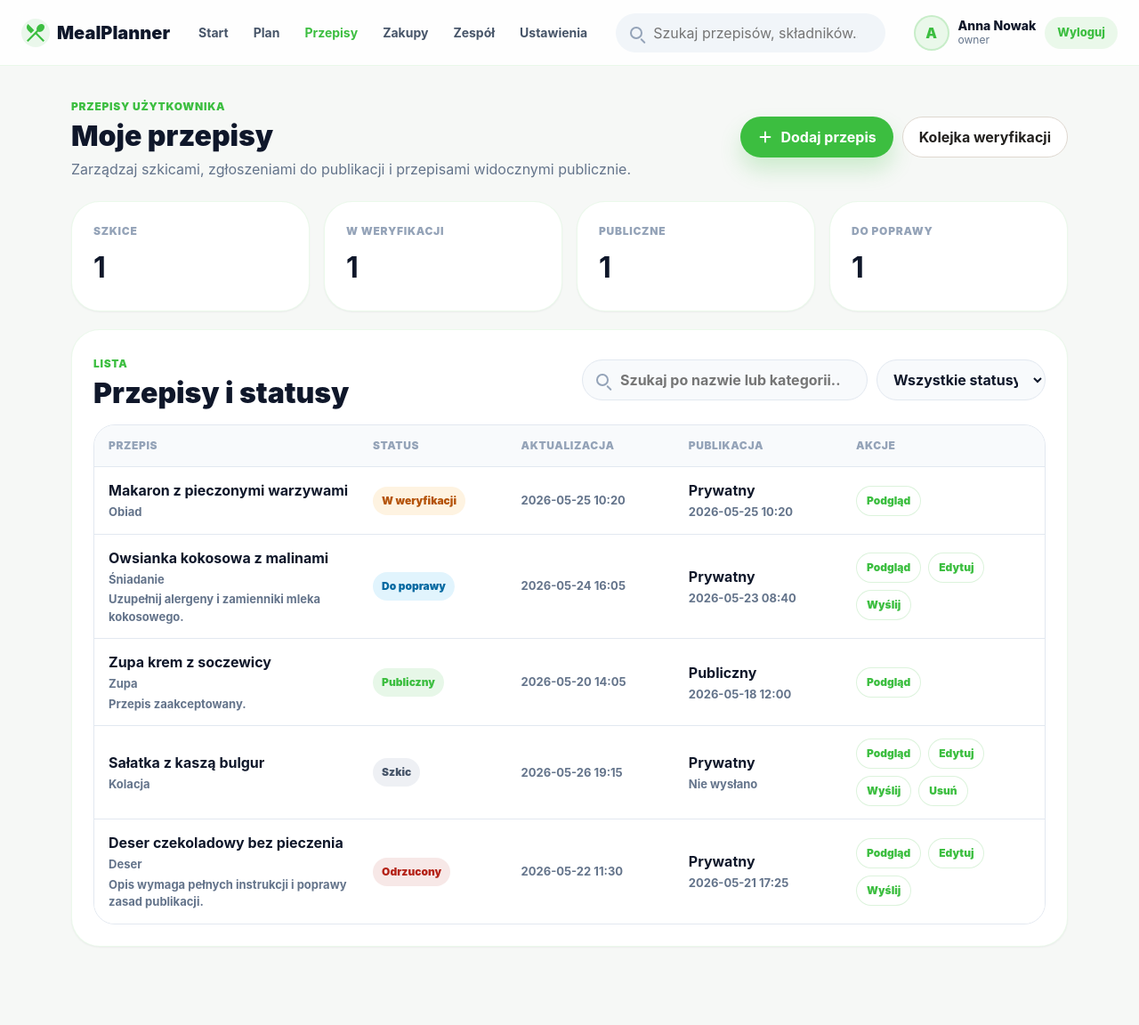
After one commit to danielryz/meal-planner, a PHP site: page /recipe-management in a window 1280 px wide. The commit adds this page. Shown: the whole page at 89% size. Run offline with PHP 8.4, Linux system fonts and the light colour scheme.

Commit message:
feat(frontend): add recipe management panel
- add the recipe management route and entry point from the recipe library

- build own recipe status filters, summary cards, and management actions

- load management data from a mock source for future backend integration

```diff
--- a/Routing.php
+++ b/Routing.php
@@ -39,6 +39,10 @@ class Routing {
         "recipe-reviews" => [
             "controller" => "DashboardController",
             "action" => "recipeReviews"
+        ],
+        "recipe-management" => [
+            "controller" => "DashboardController",
+            "action" => "recipeManagement"
         ],
         "meal-planner" => [
             "controller" => "DashboardController",
@@ -92,6 +96,7 @@ class Routing {
             case 'recipe-details':
             case 'add-recipe':
             case 'recipe-reviews':
+            case 'recipe-management':
             case 'meal-planner':
             case 'grocery-list':
             case 'users':
--- /dev/null
+++ b/public/scripts/recipe-management.js
@@ -0,0 +1,187 @@
+(() => {
+  const view = document.querySelector("[data-recipe-management-view]");
+  const managementUrl = "/public/mock/recipe_management_mock.json";
+
+  if (!view) {
+    return;
+  }
+
+  const loadingState = view.querySelector("[data-management-loading]");
+  const errorState = view.querySelector("[data-management-error]");
+  const content = view.querySelector("[data-management-content]");
+  const list = view.querySelector("[data-management-list]");
+  const emptyState = view.querySelector("[data-management-empty]");
+  const message = view.querySelector("[data-management-message]");
+  const searchInput = view.querySelector("[data-management-search]");
+  const statusFilter = view.querySelector("[data-management-status-filter]");
+  const draftCount = view.querySelector("[data-management-draft-count]");
+  const submittedCount = view.querySelector("[data-management-submitted-count]");
+  const approvedCount = view.querySelector("[data-management-approved-count]");
+  const reworkCount = view.querySelector("[data-management-rework-count]");
+  let recipes = [];
+
+  const statusLabels = {
+    draft: "Szkic",
+    submitted: "W weryfikacji",
+    changes_requested: "Do poprawy",
+    approved: "Publiczny",
+    rejected: "Odrzucony",
+  };
+
+  const visibilityLabels = {
+    private: "Prywatny",
+    public: "Publiczny",
+  };
+
+  function escapeHtml(value) {
+    return String(value)
+      .replaceAll("&", "&amp;")
+      .replaceAll("<", "&lt;")
+      .replaceAll(">", "&gt;")
+      .replaceAll('"', "&quot;")
+      .replaceAll("'", "&#039;");
+  }
+
+  function normalize(value) {
+    return String(value).trim().toLowerCase();
+  }
+
+  function getFilteredRecipes() {
+    const query = normalize(searchInput?.value ?? "");
+    const status = statusFilter?.value ?? "all";
+
+    return recipes.filter((recipe) => {
+      const matchesQuery = !query || normalize(`${recipe.title} ${recipe.category}`).includes(query);
+      const matchesStatus = status === "all" || recipe.status === status;
+
+      return matchesQuery && matchesStatus;
+    });
+  }
+
+  function updateStats() {
+    draftCount.textContent = recipes.filter((recipe) => recipe.status === "draft").length;
+    submittedCount.textContent = recipes.filter((recipe) => recipe.status === "submitted").length;
+    approvedCount.textContent = recipes.filter((recipe) => recipe.status === "approved").length;
+    reworkCount.textContent = recipes.filter((recipe) => recipe.status === "changes_requested").length;
+  }
+
+  function createActions(recipe) {
+    const actions = [`<a href="${escapeHtml(recipe.url)}">Podgląd</a>`];
+
+    if (recipe.status === "draft" || recipe.status === "changes_requested" || recipe.status === "rejected") {
+      actions.push(`<button type="button" data-management-action="edit">Edytuj</button>`);
+      actions.push(`<button type="button" data-management-action="submit">Wyślij</button>`);
+    }
+
+    if (recipe.status === "draft") {
+      actions.push(`<button type="button" data-management-action="delete">Usuń</button>`);
+    }
+
+    return actions.join("");
+  }
+
+  function createRecipeRow(recipe) {
+    const submittedText = recipe.submittedAt || "Nie wysłano";
+    const reason = recipe.reviewReason ? `<small>${escapeHtml(recipe.reviewReason)}</small>` : "";
+
+    return `
+      <article class="recipe-management-row" role="row" data-recipe-id="${escapeHtml(recipe.id)}">
+        <div class="recipe-management-title" role="cell">
+          <strong>${escapeHtml(recipe.title)}</strong>
+          <small>${escapeHtml(recipe.category)}</small>
+          ${reason}
+        </div>
+        <span class="recipe-management-status recipe-management-status--${escapeHtml(recipe.status)}" role="cell">${escapeHtml(statusLabels[recipe.status])}</span>
+        <span class="recipe-management-date" role="cell">${escapeHtml(recipe.updatedAt)}</span>
+        <span class="recipe-management-visibility" role="cell">
+          <strong>${escapeHtml(visibilityLabels[recipe.visibility])}</strong>
+          <small>${escapeHtml(submittedText)}</small>
+        </span>
+        <div class="recipe-management-actions" role="cell">
+          ${createActions(recipe)}
+        </div>
+      </article>
+    `;
+  }
+
+  function render() {
+    const filteredRecipes = getFilteredRecipes();
+
+    list.innerHTML = filteredRecipes.map(createRecipeRow).join("");
+    emptyState.hidden = filteredRecipes.length > 0;
+    updateStats();
+  }
+
+  function findRecipeByTarget(target) {
+    const recipeId = Number(target.closest("[data-recipe-id]")?.dataset.recipeId);
+
+    return recipes.find((recipe) => recipe.id === recipeId) ?? null;
+  }
+
+  function showMessage(text) {
+    message.textContent = text;
+    message.hidden = false;
+    window.setTimeout(() => {
+      message.hidden = true;
+    }, 2200);
+  }
+
+  async function loadRecipes() {
+    try {
+      const response = await fetch(managementUrl);
+
+      if (!response.ok) {
+        throw new Error(`HTTP ${response.status}`);
+      }
+
+      const data = await response.json();
+      recipes = data.recipes;
+      loadingState.hidden = true;
+      errorState.hidden = true;
+      content.hidden = false;
+      render();
+    } catch (error) {
+      loadingState.hidden = true;
+      errorState.hidden = false;
+      content.hidden = true;
+    }
+  }
+
+  searchInput?.addEventListener("input", render);
+  statusFilter?.addEventListener("change", render);
+
+  list.addEventListener("click", (event) => {
+    const actionButton = event.target.closest("[data-management-action]");
+
+    if (!actionButton) {
+      return;
+    }
+
+    const recipe = findRecipeByTarget(actionButton);
+
+    if (!recipe) {
+      return;
+    }
+
+    if (actionButton.dataset.managementAction === "submit") {
+      recipe.status = "submitted";
+      recipe.visibility = "private";
+      recipe.submittedAt = "Wysłano teraz";
+      recipe.reviewReason = "";
+      render();
+      showMessage("Przepis wysłany lokalnie do weryfikacji.");
+    }
+
+    if (actionButton.dataset.managementAction === "edit") {
+      showMessage("Edycja przepisu zostanie podłączona do formularza backendowego.");
+    }
+
+    if (actionButton.dataset.managementAction === "delete") {
+      recipes = recipes.filter((item) => item.id !== recipe.id);
+      render();
+      showMessage("Szkic usunięty lokalnie.");
+    }
+  });
+
+  loadRecipes();
+})();
--- /dev/null
+++ b/public/styles/views/recipe-management.css
@@ -0,0 +1,384 @@
+.recipe-management-page {
+  background: #f6f8f6;
+}
+
+.recipe-management-main {
+  padding: 32px 16px 88px;
+}
+
+.recipe-management-shell {
+  width: min(100%, 1120px);
+  display: grid;
+  gap: 24px;
+  margin: 0 auto;
+}
+
+.recipe-management-header,
+.recipe-management-panel__header,
+.recipe-management-header__actions,
+.recipe-management-actions {
+  display: flex;
+  align-items: center;
+}
+
+.recipe-management-header,
+.recipe-management-panel__header {
+  justify-content: space-between;
+  gap: 24px;
+}
+
+.recipe-management-kicker {
+  display: inline-flex;
+  color: var(--color-primary);
+  font-size: 0.75rem;
+  font-weight: 900;
+  letter-spacing: 0.06em;
+  margin-bottom: 6px;
+  text-transform: uppercase;
+}
+
+.recipe-management-header h1,
+.recipe-management-panel h2 {
+  color: #0f172a;
+  font-size: 2rem;
+  font-weight: 900;
+  line-height: 1.1;
+  margin: 0;
+}
+
+.recipe-management-header p {
+  max-width: 680px;
+  color: #64748b;
+  margin: 8px 0 0;
+}
+
+.recipe-management-header__actions {
+  flex-wrap: wrap;
+  justify-content: flex-end;
+  gap: 10px;
+}
+
+.recipe-management-header__actions .button {
+  border-radius: 999px;
+  white-space: nowrap;
+}
+
+.recipe-management-header__actions img {
+  width: 18px;
+  height: 18px;
+  filter: brightness(0) invert(1);
+}
+
+.recipe-management-state {
+  border: 1px solid #e2e8f0;
+  border-radius: 24px;
+  background: #ffffff;
+  color: #64748b;
+  font-weight: 800;
+  margin: 0;
+  padding: 24px;
+  text-align: center;
+}
+
+.recipe-management-state--error {
+  color: var(--color-danger);
+}
+
+.recipe-management-content {
+  display: grid;
+  gap: 20px;
+}
+
+.recipe-management-content[hidden] {
+  display: none;
+}
+
+.recipe-management-stats {
+  display: grid;
+  grid-template-columns: repeat(4, minmax(0, 1fr));
+  gap: 16px;
+}
+
+.recipe-management-stats article,
+.recipe-management-panel {
+  min-width: 0;
+  border: 1px solid rgba(60, 190, 64, 0.1);
+  border-radius: 32px;
+  background: #ffffff;
+  box-shadow: 0 1px 2px rgba(15, 23, 42, 0.05);
+}
+
+.recipe-management-stats article {
+  display: grid;
+  gap: 8px;
+  padding: 24px;
+}
+
+.recipe-management-stats span {
+  color: #94a3b8;
+  font-size: 0.75rem;
+  font-weight: 900;
+  letter-spacing: 0.06em;
+  text-transform: uppercase;
+}
+
+.recipe-management-stats strong {
+  color: #0f172a;
+  font-size: 2rem;
+}
+
+.recipe-management-panel {
+  display: grid;
+  gap: 18px;
+  padding: 24px;
+}
+
+.recipe-management-filters {
+  display: grid;
+  grid-template-columns: minmax(260px, 1fr) 190px;
+  gap: 10px;
+}
+
+.recipe-management-search {
+  position: relative;
+}
+
+.recipe-management-search span {
+  position: absolute;
+  left: 16px;
+  top: 50%;
+  width: 14px;
+  height: 14px;
+  border: 2px solid #94a3b8;
+  border-radius: 999px;
+  transform: translateY(-50%);
+}
+
+.recipe-management-search span::after {
+  position: absolute;
+  right: -6px;
+  bottom: -5px;
+  width: 7px;
+  height: 2px;
+  border-radius: 999px;
+  background: #94a3b8;
+  content: "";
+  transform: rotate(45deg);
+}
+
+.recipe-management-search input,
+.recipe-management-filters select {
+  width: 100%;
+  min-height: 44px;
+  border: 1px solid #e2e8f0;
+  border-radius: 999px;
+  background: #f8fafc;
+  color: #0f172a;
+  font-weight: 700;
+  padding: 10px 14px;
+}
+
+.recipe-management-search input {
+  padding-left: 42px;
+}
+
+.recipe-management-search input:hover,
+.recipe-management-search input:focus,
+.recipe-management-filters select:hover,
+.recipe-management-filters select:focus {
+  outline: 3px solid rgba(60, 190, 64, 0.16);
+}
+
+.recipe-management-table {
+  overflow: hidden;
+  border: 1px solid #e2e8f0;
+  border-radius: 24px;
+}
+
+.recipe-management-table__head,
+.recipe-management-row {
+  display: grid;
+  grid-template-columns: minmax(220px, 1.3fr) minmax(135px, 0.7fr) minmax(145px, 0.8fr) minmax(145px, 0.8fr) minmax(190px, 0.9fr);
+  align-items: center;
+  gap: 14px;
+  padding: 14px 16px;
+}
+
+.recipe-management-table__head {
+  background: #f8fafc;
+  color: #94a3b8;
+  font-size: 0.75rem;
+  font-weight: 900;
+  letter-spacing: 0.05em;
+  text-transform: uppercase;
+}
+
+.recipe-management-row {
+  border-top: 1px solid #e2e8f0;
+  background: #ffffff;
+}
+
+.recipe-management-title,
+.recipe-management-visibility {
+  min-width: 0;
+  display: grid;
+  gap: 3px;
+}
+
+.recipe-management-title strong,
+.recipe-management-visibility strong {
+  overflow: hidden;
+  color: #0f172a;
+  text-overflow: ellipsis;
+  white-space: nowrap;
+}
+
+.recipe-management-title small,
+.recipe-management-date,
+.recipe-management-visibility small {
+  color: #64748b;
+  font-size: 0.8125rem;
+  font-weight: 700;
+  overflow-wrap: anywhere;
+}
+
+.recipe-management-status {
+  width: fit-content;
+  border-radius: 999px;
+  font-size: 0.75rem;
+  font-weight: 900;
+  padding: 7px 10px;
+  white-space: nowrap;
+}
+
+.recipe-management-status--draft {
+  background: rgba(148, 163, 184, 0.16);
+  color: #475569;
+}
+
+.recipe-management-status--submitted {
+  background: rgba(245, 158, 11, 0.12);
+  color: #b45309;
+}
+
+.recipe-management-status--changes_requested {
+  background: rgba(14, 165, 233, 0.12);
+  color: #0369a1;
+}
+
+.recipe-management-status--approved {
+  background: rgba(60, 190, 64, 0.12);
+  color: var(--color-primary);
+}
+
+.recipe-management-status--rejected {
+  background: rgba(180, 35, 24, 0.1);
+  color: var(--color-danger);
+}
+
+.recipe-management-actions {
+  flex-wrap: wrap;
+  gap: 8px;
+}
+
+.recipe-management-actions a,
+.recipe-management-actions button {
+  min-height: 34px;
+  border: 1px solid rgba(60, 190, 64, 0.18);
+  border-radius: 999px;
+  background: #ffffff;
+  color: var(--color-primary);
+  font-size: 0.75rem;
+  font-weight: 900;
+  padding: 7px 11px;
+  text-decoration: none;
+}
+
+.recipe-management-actions a:hover,
+.recipe-management-actions a:focus-visible,
+.recipe-management-actions button:hover,
+.recipe-management-actions button:focus-visible {
+  border-color: var(--color-primary);
+  background: var(--color-primary);
+  color: #ffffff;
+}
+
+.recipe-management-message {
+  color: var(--color-primary);
+  font-size: 0.875rem;
+  font-weight: 900;
+  margin: 0;
+}
+
+@media (max-width: 1040px) {
+  .recipe-management-panel__header {
+    align-items: flex-start;
+    flex-direction: column;
+  }
+
+  .recipe-management-filters {
+    width: 100%;
+  }
+}
+
+@media (max-width: 820px) {
+  .recipe-management-main {
+    padding: 24px 16px 104px;
+  }
+
+  .recipe-management-shell {
+    width: min(100%, 448px);
+    gap: 18px;
+  }
+
+  .recipe-management-header {
+    align-items: flex-start;
+    flex-direction: column;
+  }
+
+  .recipe-management-header h1,
+  .recipe-management-panel h2 {
+    font-size: 1.75rem;
+  }
+
+  .recipe-management-header__actions,
+  .recipe-management-header__actions .button {
+    width: 100%;
+  }
+
+  .recipe-management-stats,
+  .recipe-management-filters {
+    grid-template-columns: 1fr;
+  }
+
+  .recipe-management-stats article,
+  .recipe-management-panel {
+    border-radius: 28px;
+  }
+
+  .recipe-management-table {
+    display: grid;
+    gap: 12px;
+    overflow: visible;
+    border: 0;
+    border-radius: 0;
+  }
+
+  .recipe-management-table__head {
+    display: none;
+  }
+
+  .recipe-management-row {
+    display: grid;
+    grid-template-columns: 1fr;
+    gap: 12px;
+    border: 1px solid #e2e8f0;
+    border-radius: 28px;
+    padding: 16px;
+  }
+
+  .recipe-management-actions {
+    display: grid;
+    grid-template-columns: 1fr 1fr;
+  }
+}
--- a/public/views/partials/head.html
+++ b/public/views/partials/head.html
@@ -21,6 +21,7 @@
     'public/styles/views/preferences.css',
     'public/styles/views/add-recipe.css',
     'public/styles/views/recipe-reviews.css',
+    'public/styles/views/recipe-management.css',
   ];
 
   foreach ($stylesheets as $stylesheet) {
--- /dev/null
+++ b/public/views/recipe-management.html
@@ -0,0 +1,100 @@
+<!doctype html>
+<html lang="pl">
+  <head>
+    <?php
+      $pageTitle = $pageTitle ?? 'Moje przepisy - MealPlanner';
+      include __DIR__ . '/partials/head.html';
+    ?>
+    <title><?= htmlspecialchars($pageTitle ?? 'MealPlanner') ?></title>
+    <script defer src="/public/scripts/recipe-management.js"></script>
+  </head>
+  <body>
+    <div class="app-page recipe-management-page">
+      <?php include __DIR__ . '/partials/app-nav.html'; ?>
+
+      <main class="recipe-management-main" data-recipe-management-view>
+        <section class="recipe-management-shell">
+          <header class="recipe-management-header">
+            <div>
+              <span class="recipe-management-kicker">Przepisy użytkownika</span>
+              <h1>Moje przepisy</h1>
+              <p>Zarządzaj szkicami, zgłoszeniami do publikacji i przepisami widocznymi publicznie.</p>
+            </div>
+            <div class="recipe-management-header__actions">
+              <a class="button" href="/add-recipe">
+                <img src="/public/assets/icons/plus.svg" alt="" />
+                <span>Dodaj przepis</span>
+              </a>
+              <?php if (in_array($currentUserRole ?? 'user', ['owner', 'employee', 'admin'], true)): ?>
+                <a class="button button-secondary" href="/recipe-reviews">Kolejka weryfikacji</a>
+              <?php endif; ?>
+            </div>
+          </header>
+
+          <p class="recipe-management-state" data-management-loading>Ładowanie przepisów...</p>
+          <p class="recipe-management-state recipe-management-state--error" data-management-error hidden>Nie udało się załadować panelu przepisów.</p>
+
+          <section class="recipe-management-content" data-management-content hidden>
+            <section class="recipe-management-stats" aria-label="Statystyki przepisów">
+              <article>
+                <span>Szkice</span>
+                <strong data-management-draft-count></strong>
+              </article>
+              <article>
+                <span>W weryfikacji</span>
+                <strong data-management-submitted-count></strong>
+              </article>
+              <article>
+                <span>Publiczne</span>
+                <strong data-management-approved-count></strong>
+              </article>
+              <article>
+                <span>Do poprawy</span>
+                <strong data-management-rework-count></strong>
+              </article>
+            </section>
+
+            <section class="recipe-management-panel" aria-labelledby="management-list-title">
+              <div class="recipe-management-panel__header">
+                <div>
+                  <span class="recipe-management-kicker">Lista</span>
+                  <h2 id="management-list-title">Przepisy i statusy</h2>
+                </div>
+                <div class="recipe-management-filters">
+                  <label class="visually-hidden" for="management-search">Szukaj przepisu</label>
+                  <div class="recipe-management-search">
+                    <span aria-hidden="true"></span>
+                    <input id="management-search" type="search" placeholder="Szukaj po nazwie lub kategorii..." data-management-search />
+                  </div>
+                  <label class="visually-hidden" for="management-status-filter">Filtruj status</label>
+                  <select id="management-status-filter" data-management-status-filter>
+                    <option value="all">Wszystkie statusy</option>
+                    <option value="draft">Szkice</option>
+                    <option value="submitted">W weryfikacji</option>
+                    <option value="changes_requested">Do poprawy</option>
+                    <option value="approved">Publiczne</option>
+                    <option value="rejected">Odrzucone</option>
+                  </select>
+                </div>
+              </div>
+
+              <div class="recipe-management-table" role="table" aria-label="Lista przepisów użytkownika">
+                <div class="recipe-management-table__head" role="row">
+                  <span role="columnheader">Przepis</span>
+                  <span role="columnheader">Status</span>
+                  <span role="columnheader">Aktualizacja</span>
+                  <span role="columnheader">Publikacja</span>
+                  <span role="columnheader">Akcje</span>
+                </div>
+                <div data-management-list></div>
+              </div>
+
+              <p class="recipe-management-state" data-management-empty hidden>Nie znaleziono przepisów dla wybranych filtrów.</p>
+              <p class="recipe-management-message" data-management-message hidden></p>
+            </section>
+          </section>
+        </section>
+      </main>
+    </div>
+  </body>
+</html>
--- a/public/views/recipes.html
+++ b/public/views/recipes.html
@@ -120,6 +120,7 @@
 
             <div class="recipe-library__actions">
               <a class="button" href="/add-recipe">Dodaj przepis</a>
+              <a class="button button-secondary" href="/recipe-management">Moje przepisy</a>
               <?php if (in_array($currentUserRole ?? 'user', ['owner', 'employee', 'admin'], true)): ?>
                 <a class="button button-secondary" href="/recipe-reviews">Weryfikuj publikacje</a>
               <?php endif; ?>
--- a/src/controllers/DashboardController.php
+++ b/src/controllers/DashboardController.php
@@ -112,6 +112,14 @@ class DashboardController extends AppController {
         ]);
     }
 
+    public function recipeManagement() {
+        return $this->render("recipe-management", [
+            "currentRoute" => "recipes",
+            "currentUserRole" => "owner",
+            "currentUserName" => "Anna Nowak"
+        ]);
+    }
+
     private function renderAppPlaceholder(string $route, string $title, string $description) {
         return $this->render("app-placeholder", [
             "currentRoute" => $route,
```
Also changed, not shown: public/mock/recipe_management_mock.json (added, +61 -0 lines).
